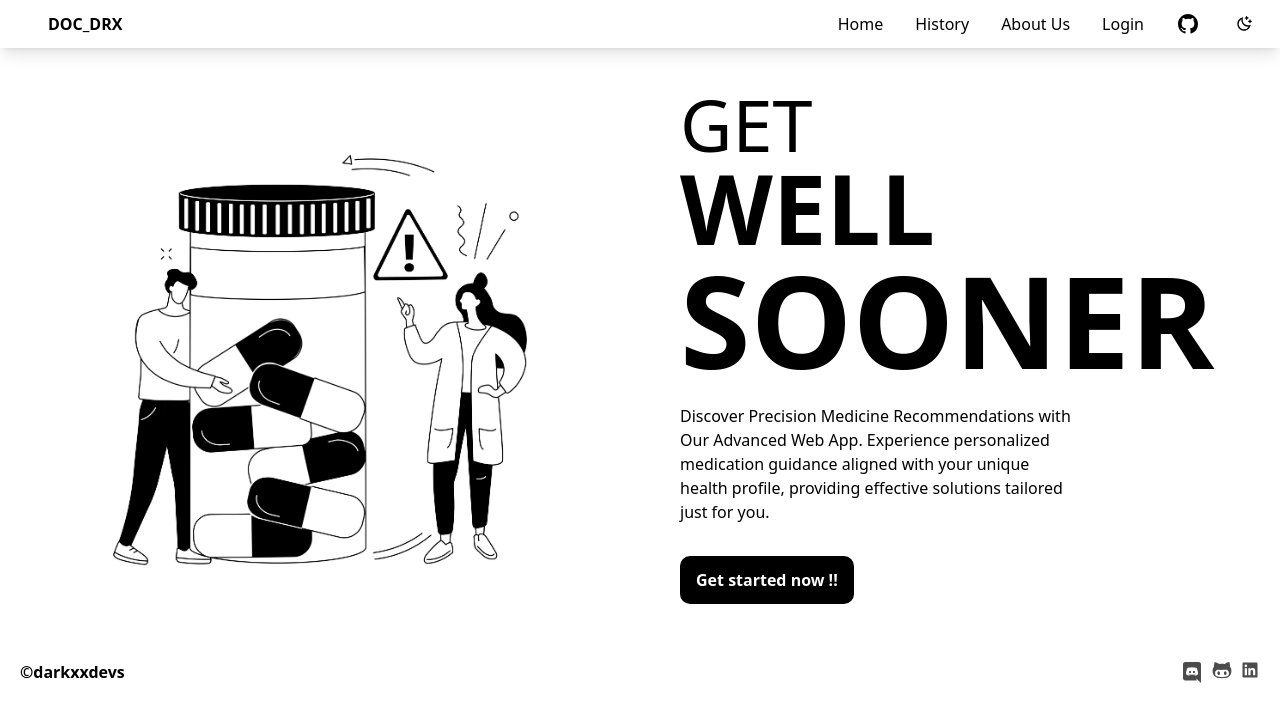
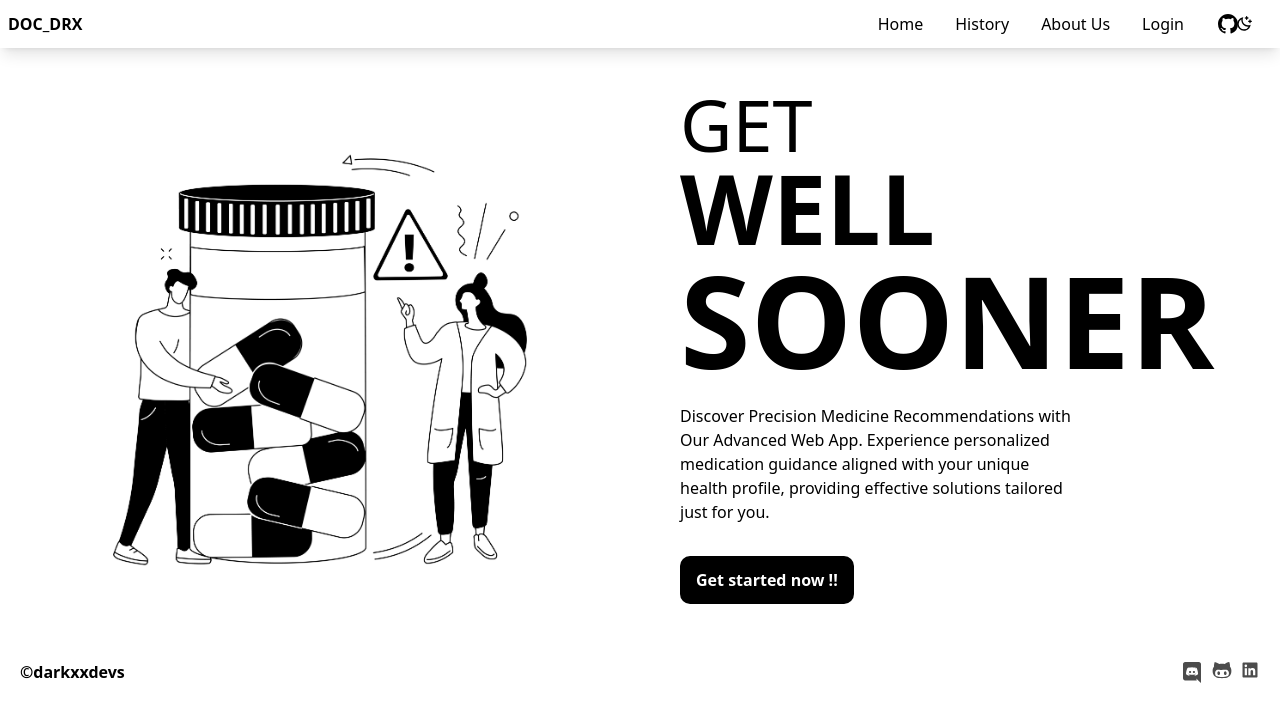
Before and after one commit to MohammadAshif1001/doc-drx, a Next.js app: page / in a window 1280 px wide. Shown: the top 722 px of the page. Built offline with nearby package versions, Linux system fonts and the light colour scheme.

Commit message:
Modify Nav Bar

```diff
--- a/src/app/components/navbar/Navbar.jsx
+++ b/src/app/components/navbar/Navbar.jsx
@@ -41,7 +41,7 @@ const Navbar = () => {
 
 
     return (
-        <div className="main outline-none shadow-lg dark:shadow-md dark:shadow-[#ccc] h-12 flex items-center justify-between px-12">
+        <div className="main outline-none shadow-lg dark:shadow-md dark:shadow-[#ccc] h-12 flex items-center justify-between px-2">
             <div className="logo inline2 font-bold font-color">DOC_DRX</div>
             {/* Hamburger menu only visible on smaller screen */}
             <div className="lg:hidden hamburger-icon cursor-pointer" onClick={toggleMobileMenu}>
@@ -49,10 +49,10 @@ const Navbar = () => {
             </div>
             {/* Mobile Menu */}
             <div
-                className={`mob-links flex flex-col dark:bg-[#121212ff] absolute top-10 right-4 bg-white shadow-xl dark:shadow-[grey] text-black w-32 ${isMobileMenuOpen ? 'block' : 'hidden'}`} ref={menuDisplayRef}>
+                className={`mob-links flex flex-col dark:bg-[#121212ff] absolute top-10 right-4 bg-white shadow-xxl dark:shadow-[grey] text-black w-32 ${isMobileMenuOpen ? 'block' : 'hidden'}`} ref={menuDisplayRef}>
                 <div
                     onBlur={handleLinkClick}
-                    className='navdiv flex flex-col h-40 border-2 items-center dark:text-white justify-center'>
+                    className='navdiv flex flex-col h-40 border-2 flex-start p-1 my-1 dark:text-white justify-center'>
 
                     <Link href="/" passHref onClick={handleLinkClick}>
                         Home
```
